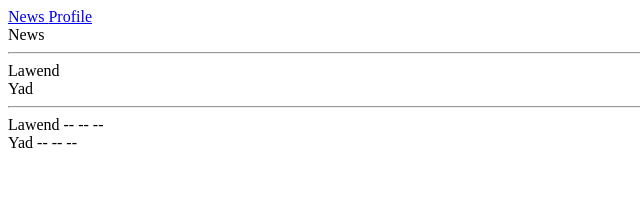
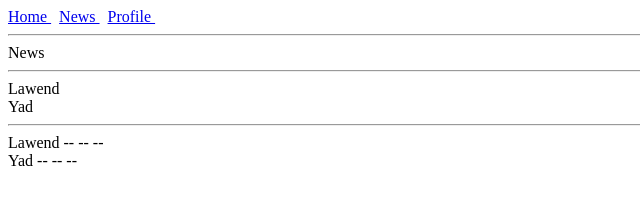
Before and after one commit to fabarz/quran-course, a plain HTML site: page News.html in a window 1280 px wide. Shown: the whole page, without its empty margins (0-640 px from the left). Drawn offline with Linux system fonts and the light colour scheme.

Commit message:
Second commit.

```diff
--- a/News.html
+++ b/News.html
@@ -9,14 +9,20 @@
 <body>
 <div id="app">
 	<div class="menu">
+		<a class="menu_item" href="Index.html">
+			Home
+		</a>
+		<span>&nbsp;</span>
 		<a class="menu_item" href="News.html">
 			News
 		</a>
+		<span>&nbsp;</span>
 		<a class="menu_item" href="Profile.html">
 			Profile
 		</a>
+		<span>&nbsp;</span>
 	</div>
-
+	<hr/>
 	<div class="main_header">
 		News
 	</div>
```
Also changed, not shown: Profile.html (+7 -1 lines), index.html (+7 -0 lines).
